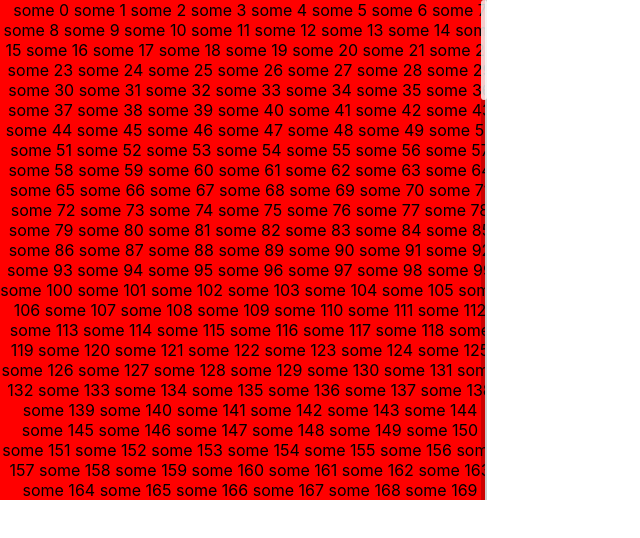
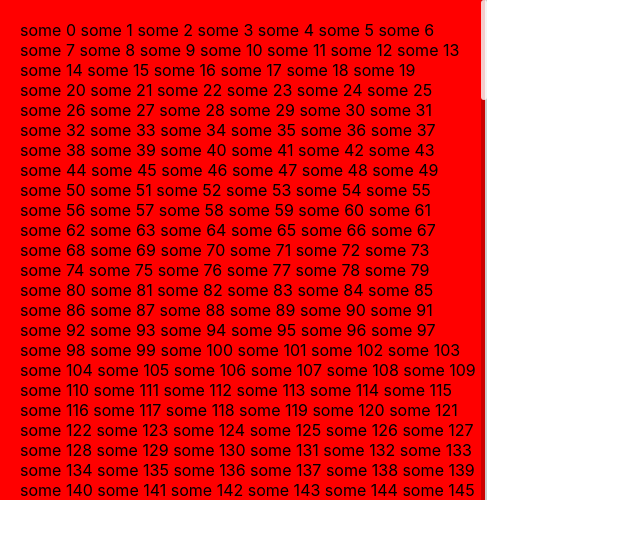
Before and after one commit to Jamshoot66/react-pretty-scroll, a React (Create React App) app: page / in a window 1280 px wide. Shown: the top 538 px of the page, without its empty margins (0-640 px from the left). Built offline with nearby package versions, Linux system fonts and the light colour scheme.

Commit message:
add content styles

```diff
--- /dev/null
+++ b/src/components/Playground/Playground.module.scss
@@ -0,0 +1,4 @@
+.content {
+	padding: 20px;
+	text-align: left;
+}
--- a/src/components/Playground/Playground.tsx
+++ b/src/components/Playground/Playground.tsx
@@ -1,5 +1,6 @@
 import React from "react";
 import PrettyScroll from "package/PrettyScroll";
+import style from "./Playground.module.scss";
 
 interface props {
 
@@ -12,14 +13,14 @@ class Playground extends React.Component<props> {
   prepareContent = () => {
     const content : React.ReactNode[] = [];
     for (let i: number = 0; i < this.items; i++) {
-      content.push(`some ${i} `);
+      content.push(`some\u00A0${i} `);
     }
     return content;
   }
 
   constructor(props: props) {
     super(props);
-    this.content = <div>
+    this.content = <div className={style.content}>
       {this.prepareContent()}
     </div>
   }
```
